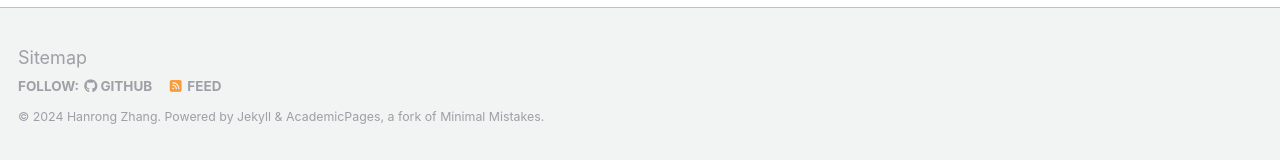
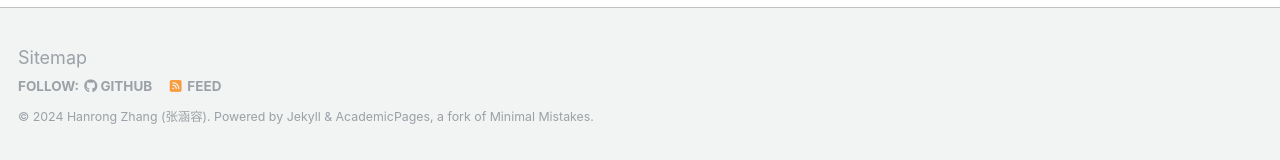
Before and after one commit to Zhang-Henry/hrzhang.github.io, a Jekyll site: the page built from _pages/about.md, in a window 1280 px wide and 900 px high, scrolled down 2563 px. Shown: the part 737-897 px from the top of the window. Built offline with Jekyll 4.4.1, drawn with Linux system fonts in a browser that asks for light colours; some web fonts are replaced.

Commit message:
Update _config.yml

```diff
--- a/_config.yml
+++ b/_config.yml
@@ -10,7 +10,7 @@
 locale                   : "en-US"
 title                    : "Hanrong Zhang's homepage"
 title_separator          : "-"
-name                     : &name "Hanrong Zhang"
+name                     : &name "Hanrong Zhang (张涵容)"
 description              : &description "personal description"
 url                      : https://zhang-henry.github.io/ # the base hostname & protocol for your site e.g. "https://mmistakes.github.io"
 baseurl                  : "" # the subpath of your site, e.g. "/blog"
```
